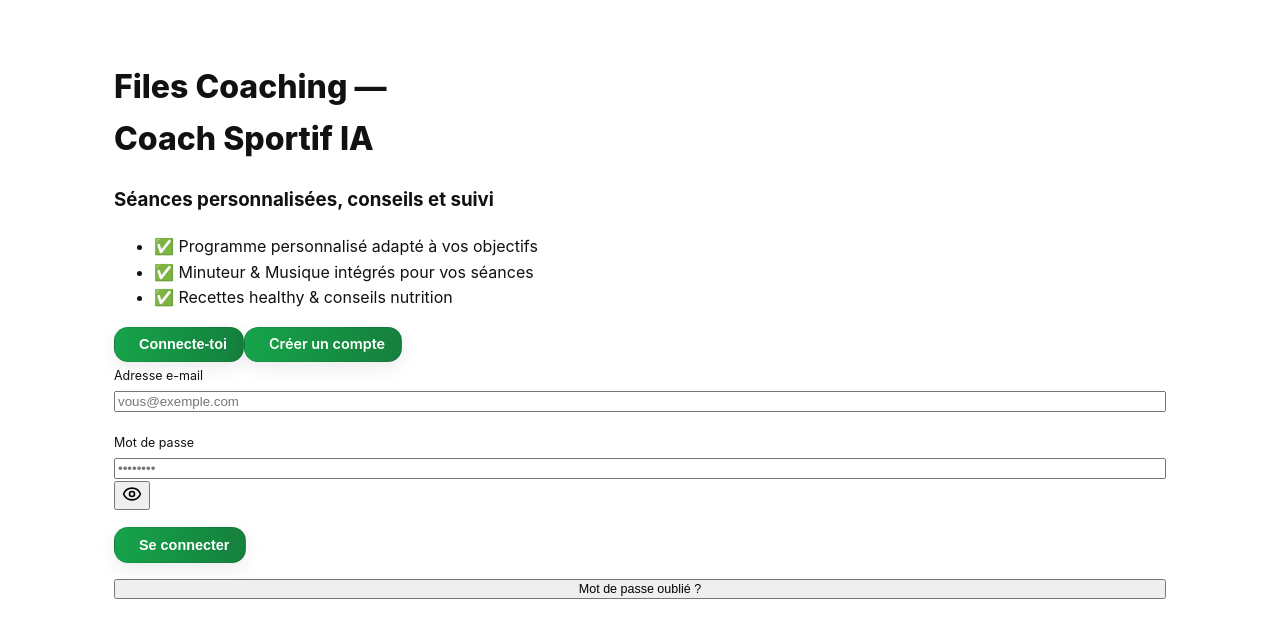
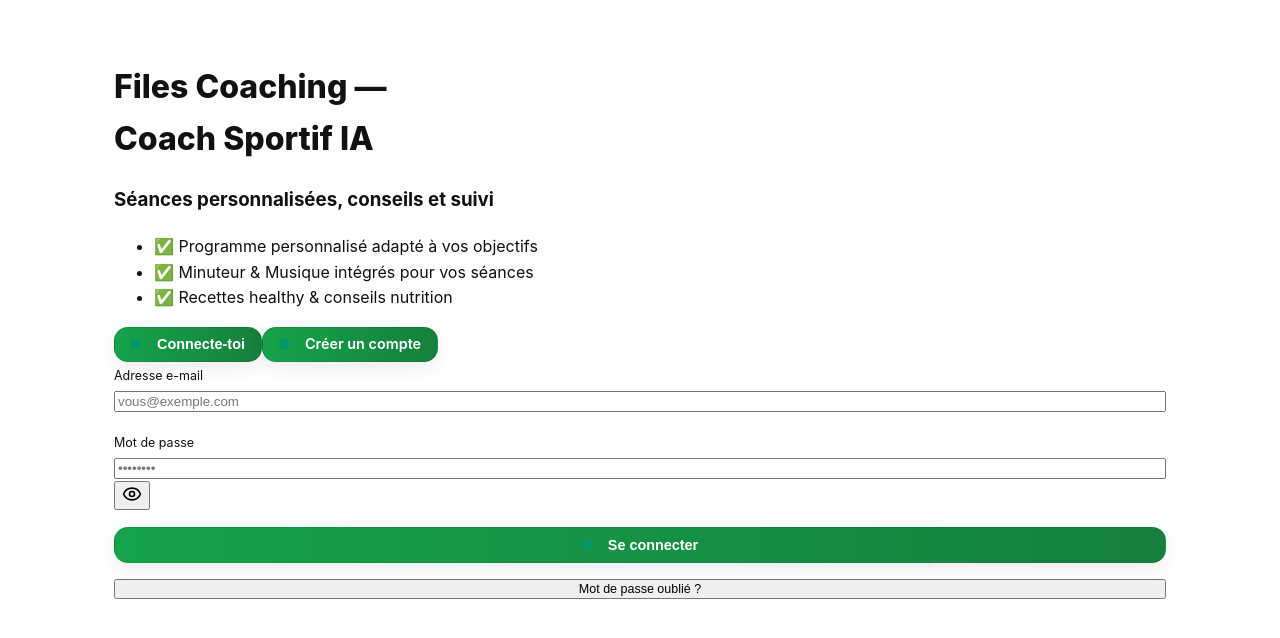
Before and after one commit to lebasquelyza/appli-files, a Next.js app in the folder apps/web/: page / in a window 1280 px wide. Both pictures are taken after a click on the button "Connecte-toi". Shown: the top 638 px of the page. Built offline with nearby package versions, Linux system fonts and the light colour scheme; no server answers.

Commit message:
Update page.tsx

```diff
--- a/apps/web/app/page.tsx
+++ b/apps/web/app/page.tsx
@@ -1,27 +1,34 @@
 "use client";
 
-import { useState, useEffect } from "react";
+import { useEffect, useState } from "react";
 import { Eye, EyeOff } from "lucide-react";
-import { getSupabase } from "../lib/supabaseClient";
+// ⬇️ Ajuste ce chemin si besoin : si ton fichier est apps/web/app/lib/supabaseClient.ts, garde "./lib/..."
+import { getSupabase } from "./lib/supabaseClient";
 
-// Petit carré vert (même style que dans la page Profil)
+/** Petit carré vert (même style que sur la page profil) */
 function GreenSquare() {
   return (
     <span
       aria-hidden="true"
-      className="inline-block w-3 h-3 rounded-md mr-2 align-middle"
-      style={{ background: "var(--brand)" }}
+      className="inline-block"
+      style={{
+        width: 10,
+        height: 10,
+        borderRadius: 3,
+        backgroundColor: "#059669", // même vert que .btn-dash
+        marginRight: 8,
+      }}
     />
   );
 }
 
 export default function HomePage() {
-  // UI state
+  // UI
   const [showLogin, setShowLogin] = useState(false);
   const [inputsReady, setInputsReady] = useState(false);
   const [showPassword, setShowPassword] = useState(false);
 
-  // Auth state
+  // Auth
   const [email, setEmail] = useState("");
   const [password, setPassword] = useState("");
   const [loading, setLoading] = useState(false);
@@ -45,7 +52,6 @@ export default function HomePage() {
     setError(null);
     try {
       const supabase = getSupabase();
-
       const emailTrim = email.trim().toLowerCase();
       const passTrim = password.trim();
 
@@ -96,7 +102,7 @@ export default function HomePage() {
     <main className="hide-topbar-menu pt-10 sm:pt-12 pb-12">
       <div className="container max-w-screen-lg mx-auto px-4">
         {/* Titre */}
-        <header className="mb-0 text-center">
+        <header className="mb-0">
           <h1
             className="font-bold leading-tight not-prose
                        [font-size:theme(fontSize.3xl)!important]
@@ -111,20 +117,19 @@ export default function HomePage() {
 
         {/* Accroche */}
         <section className="mb-8">
-          <div className="text-center">
           <h3 className="text-xl sm:text-2xl font-semibold mb-4">
             Séances personnalisées, conseils et suivi
           </h3>
-          </div>
-          <ul className="space-y-3 text-gray-900 text-lg sm:text-xl leading-relaxed pl-5 list-disc max-w-2xl mx-auto">
+          <ul className="space-y-3 text-gray-900 text-lg sm:text-xl leading-relaxed pl-5 list-disc">
             <li>✅ Programme personnalisé adapté à vos objectifs</li>
             <li>✅ Minuteur &amp; Musique intégrés pour vos séances</li>
             <li>✅ Recettes healthy &amp; conseils nutrition</li>
           </ul>
         </section>
 
-        {/* CTAs : 2 boutons CENTRÉS, sans séparateur */}
-        <div className="mt-2 mb-10 flex flex-wrap items-center justify-center gap-4 text-center">
+        {/* CTAs : 2 boutons décalés à droite (centrés sur très petit écran) */}
+        <div className="mt-2 mb-10 max-w-2xl sm:ml-auto sm:mr-0">
+          <div className="flex flex-wrap items-center gap-4 justify-center sm:justify-end">
             <button
               type="button"
               onClick={() => setShowLogin((v) => !v)}
@@ -145,11 +150,12 @@ export default function HomePage() {
               <span>Créer un compte</span>
             </a>
           </div>
+        </div>
 
-        {/* Panneau de connexion inline CENTRÉ */}
+        {/* Panneau de connexion inline */}
         {showLogin && (
-          <div id="login-panel" className="max-w-md mx-auto">
-            <form onSubmit={handleLogin} className="space-y-4 text-left">
+          <div id="login-panel" className="max-w-md">
+            <form onSubmit={handleLogin} className="space-y-4">
               {/* Email */}
               <div>
                 <label className="block text-sm font-medium mb-1">Adresse e-mail</label>
@@ -197,17 +203,14 @@ export default function HomePage() {
                 </div>
               </div>
 
-              {/* Bouton submit CENTRÉ */}
-              <div className="flex justify-center">
               <button
                 type="submit"
-                  className="btn-dash inline-flex items-center justify-center"
+                className="btn-dash w-full inline-flex items-center justify-center"
                 disabled={loading || !inputsReady}
               >
                 <GreenSquare />
                 <span>{loading ? "Connexion..." : "Se connecter"}</span>
               </button>
-              </div>
 
               <button
                 type="button"
```
Lines whose indentation alone changed are shown as unchanged.
